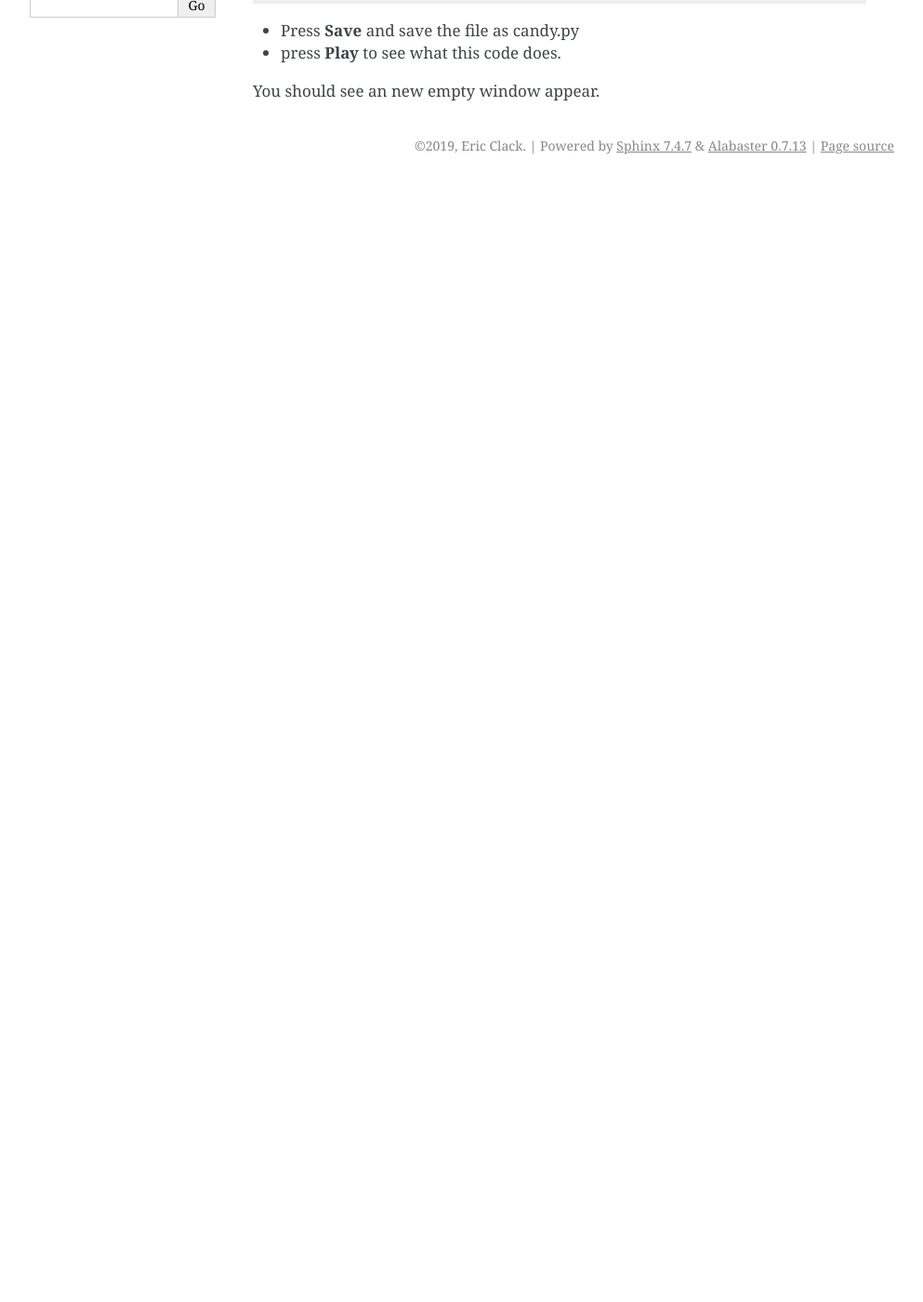
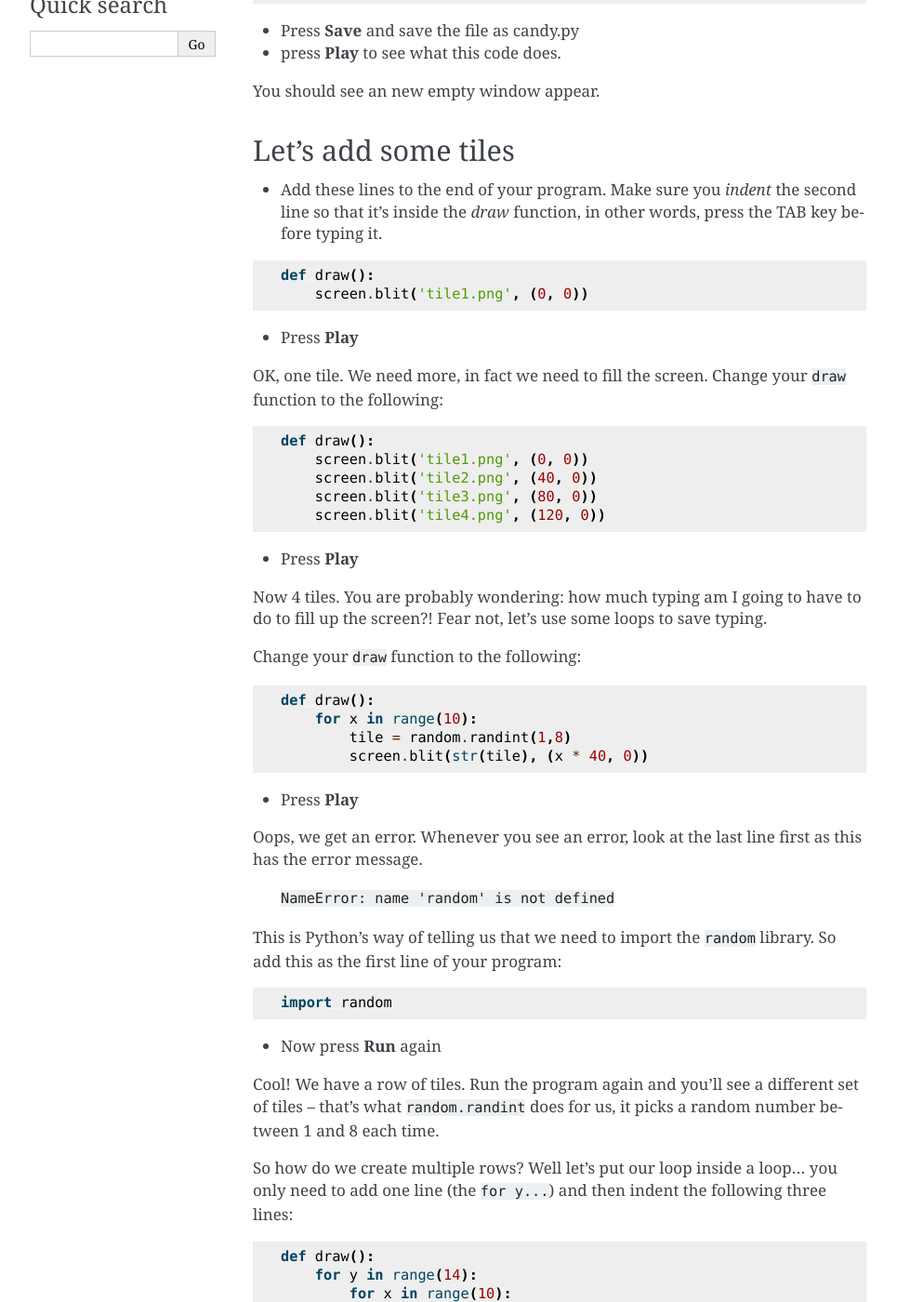
Before and after one commit to ericclack/pygamezero_candy, a Sphinx documentation site: the page built from doc/part1.rst, in a window 1280 px wide and 1400 px high, scrolled down 278 px. Shown: the whole window at 93% size, without its empty margins (148-1141 px from the left). Built offline with Sphinx 7.4.7, drawn with Linux system fonts in a browser that asks for light colours; before the commit the page ends 900 px from its top, so only the background shows below that; some of the changed text lies outside the part shown.

Commit message:
Work on part 1

```diff
--- a/doc/part1.rst
+++ b/doc/part1.rst
@@ -19,3 +19,87 @@
 - press **Play** to see what this code does.
 
 You should see an new empty window appear.
+
+
+Let's add some tiles
+--------------------
+- Add these lines to the end of your program. Make sure you *indent* the second line so that it's inside the `draw` function, in other words, press the TAB key before typing it.
+
+.. code:: python
+
+   def draw():
+       screen.blit('tile1.png', (0, 0))
+
+- Press **Play**
+
+OK, one tile. We need more, in fact we need to fill the screen. Change your :code:`draw` function to the following:
+
+.. code:: python
+
+   def draw():
+       screen.blit('tile1.png', (0, 0))
+       screen.blit('tile2.png', (40, 0))
+       screen.blit('tile3.png', (80, 0))
+       screen.blit('tile4.png', (120, 0))
+
+- Press **Play**
+
+Now 4 tiles. You are probably wondering: how much typing am I going to have to do to fill up the screen?! Fear not, let's use some loops to save typing.
+
+Change your :code:`draw` function to the following:
+
+.. code:: python
+
+  def draw():
+      for x in range(10):
+          tile = random.randint(1,8)
+          screen.blit(str(tile), (x * 40, 0))
+
+- Press **Play**
+
+Oops, we get an error. Whenever you see an error, look at the last line first as this has the error message.
+
+  :code:`NameError: name 'random' is not defined`
+
+This is Python's way of telling us that we need to import the :code:`random` library. So add this as the first line of your program:
+
+.. code:: python
+
+   import random
+
+- Now press **Run** again
+
+Cool! We have a row of tiles. Run the program again and you'll see a different set of tiles -- that's what :code:`random.randint` does for us, it picks a random number between 1 and 8 each time.
+
+So how do we create multiple rows? Well let's put our loop inside a loop... you only need to add one line (the :code:`for y...`) and then indent the following three lines:
+
+.. code:: python
+
+  def draw():
+      for y in range(14):
+          for x in range(10):
+              tile = random.randint(1,8)
+              screen.blit(str(tile), (x * 40, y * 40))
+
+
+Adding our cursor
+-----------------
+
+To play Candy Crush the player moves around a cursor, which highlights two tiles. The player can then swap the tiles by pressing space.
+
+Let's use an :code:`Actor` to represent the cursor. Add this code above your :code:`draw` function:
+
+.. code:: python
+
+   cursor = Actor('selected', (0,0))
+
+Then add this code to draw the cursor right at the end of your :code:`draw` function, it needs to line up exactly with the :code:`f` of the first :code:`for` loop:
+
+.. code:: python
+
+   draw():
+      for y in range(14):
+          for x in range(10):
+              tile = random.randint(1,8)
+              screen.blit(str(tile), (x * 40, y * 40))
+      cursor.draw()
```
